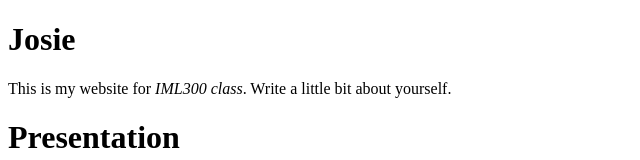
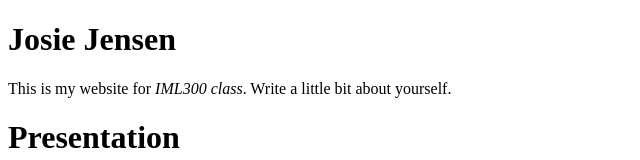
Before and after one commit to josie4eva/IML-300, a plain HTML site: page project1/index.html in a window 1280 px wide. Shown: the top 160 px of the page, without its empty margins (0-640 px from the left). Drawn offline with Linux system fonts and the light colour scheme.

Commit message:
hello world

```diff
--- a/project1/index.html
+++ b/project1/index.html
@@ -8,7 +8,7 @@
 
   <body>
     <div>
-      <h1>Josie</h1>
+      <h1>Josie Jensen</h1>
       <!--Update with your name-->
       <p>
         This is my website for <i>IML300 class</i>. Write a little bit about
```
